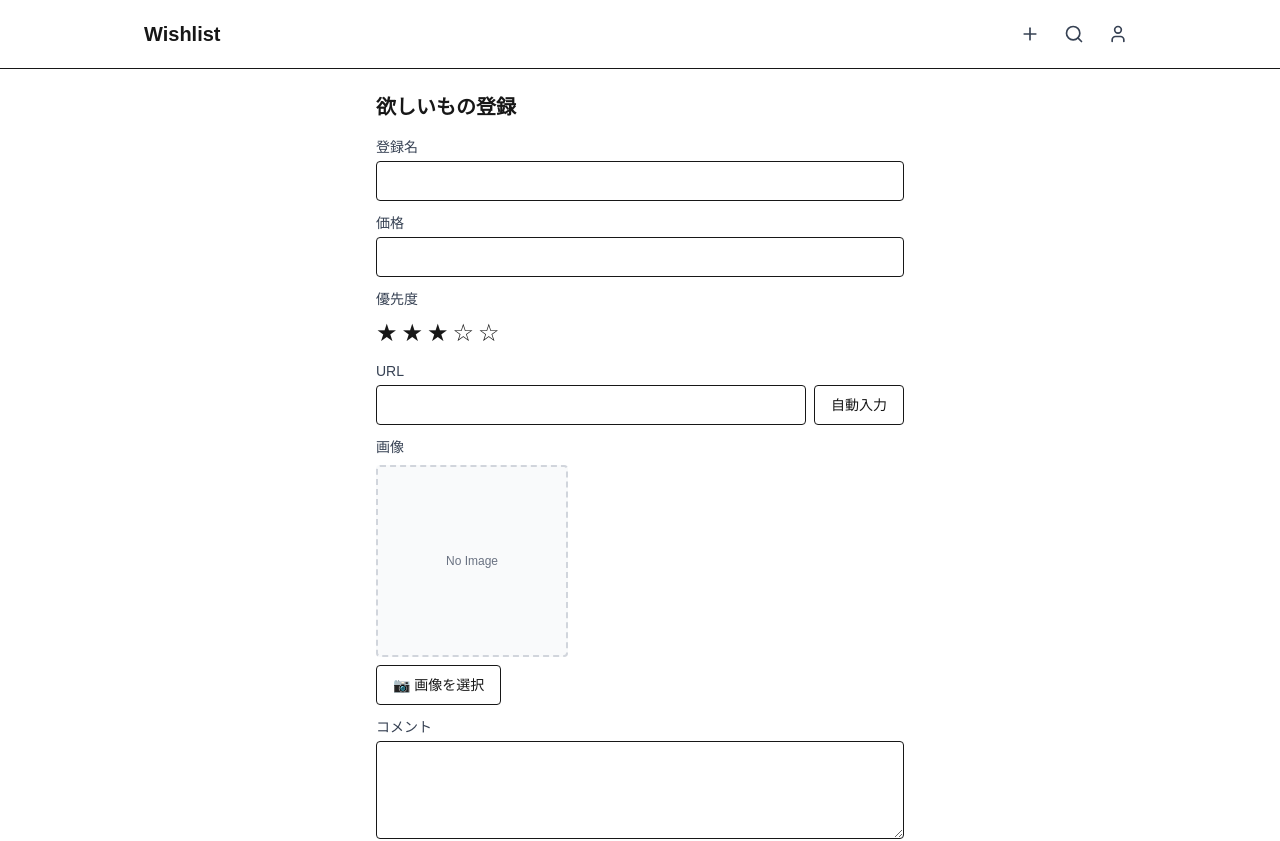
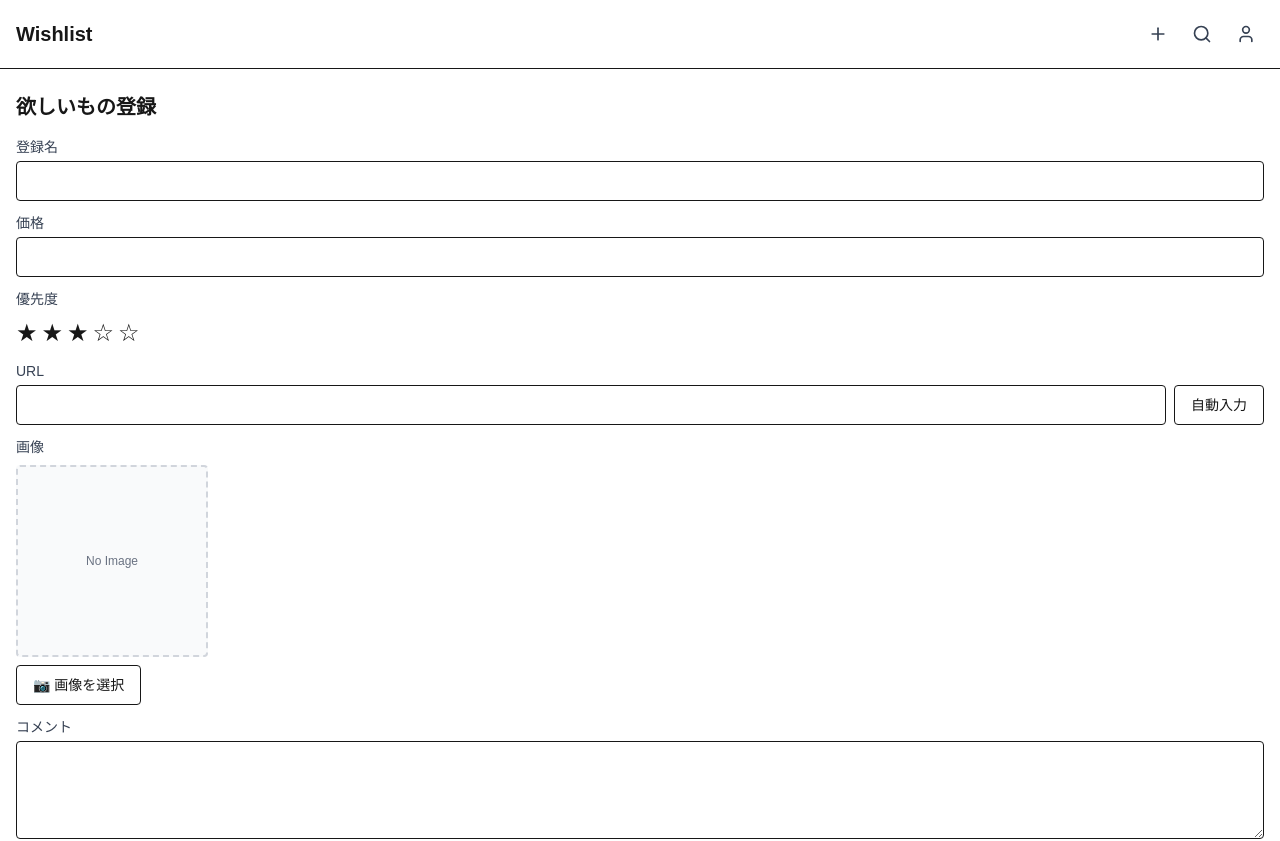
Before and after one commit to Hiromu-shink/wishlist-app, a Next.js app: page /new in a window 1280 px wide. Shown: the top 841 px of the page. Built offline with nearby package versions, Linux system fonts and the light colour scheme.

Commit message:
fix : container mx-auto px-4

```diff
--- a/src/app/HomeClient.tsx
+++ b/src/app/HomeClient.tsx
@@ -191,7 +191,7 @@
   }, [month, isSomeday]);
 
   return (
-    <div className="mx-auto max-w-6xl p-6 space-y-6">
+    <div className="container mx-auto px-4 py-6 space-y-6">
       {breadcrumbItems.length > 0 && (
         <Breadcrumb items={breadcrumbItems} />
       )}
--- a/src/app/item/[id]/page.tsx
+++ b/src/app/item/[id]/page.tsx
@@ -262,7 +262,7 @@
   }
 
   return (
-    <div className="mx-auto max-w-2xl p-6 space-y-6">
+    <div className="container mx-auto px-4 py-6 space-y-6">
       {breadcrumbItems.length > 0 && (
         <Breadcrumb items={breadcrumbItems} />
       )}
--- a/src/app/new/page.tsx
+++ b/src/app/new/page.tsx
@@ -157,7 +157,7 @@
   }
 
   return (
-    <div className="mx-auto max-w-xl p-6">
+    <div className="container mx-auto px-4 py-6">
       <h1 className="text-xl font-semibold mb-4">欲しいもの登録</h1>
       <form className="space-y-5 text-sm" onSubmit={onSubmit}>
         <div className="space-y-3">
--- a/src/app/page.tsx
+++ b/src/app/page.tsx
@@ -64,7 +64,7 @@
   const { data: items } = await query;
 
   return (
-    <div className="container mx-auto p-4">
+    <div className="container mx-auto px-4 py-4">
       <h1 className="text-2xl font-bold mb-4">欲しいものリスト</h1>
       <p className="text-gray-600 mb-4">全ての欲しいもの（{items?.length || 0}個）</p>
 
--- a/src/components/HeaderNav.tsx
+++ b/src/components/HeaderNav.tsx
@@ -31,7 +31,7 @@
 
   return (
     <header className="sticky top-0 z-50 border-b bg-white/90 backdrop-blur">
-      <div className="mx-auto flex max-w-5xl items-center justify-between p-4">
+      <div className="container mx-auto flex items-center justify-between px-4 py-4">
         <Link href="/" className="text-xl font-bold hover:text-blue-600">
           Wishlist
         </Link>
```
